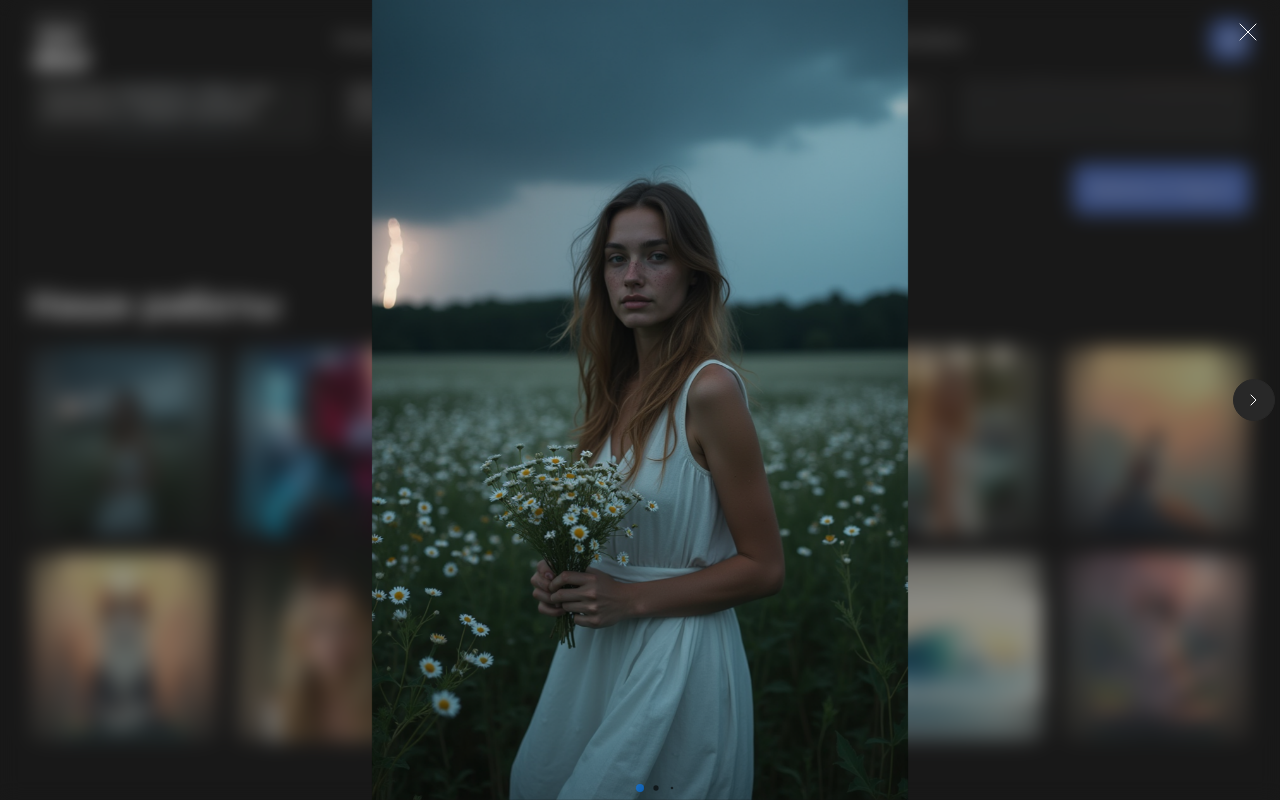
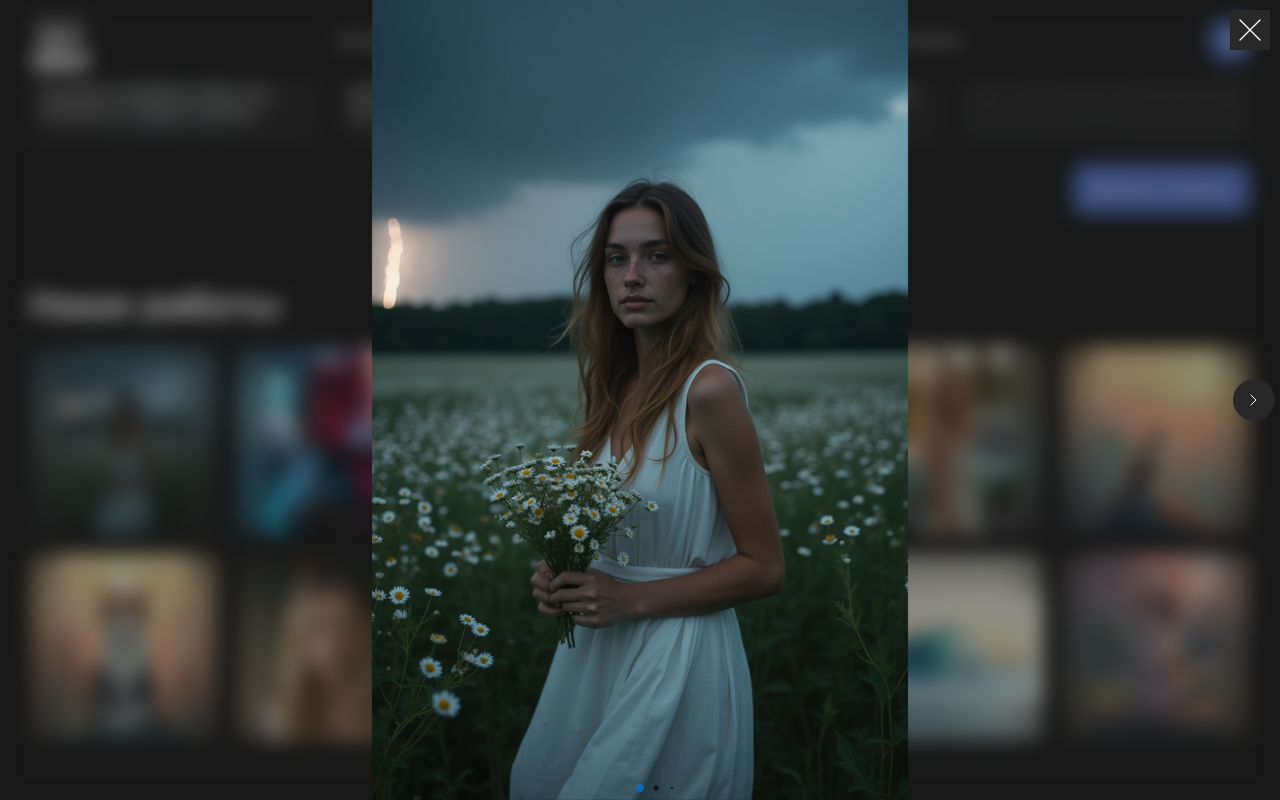
Before and after one commit to Andryuha-Nikolaev/deep-visual, a Next.js app: page / in a window 1280 px wide. Both pictures are taken after a click on the element 123 px from the left and 1664 px from the top of the page. Built offline with nearby package versions, Linux system fonts and the light colour scheme; no server answers.

Commit message:
#add #modal - close btn

```diff
--- a/src/features/modal/ui/Modal.module.scss
+++ b/src/features/modal/ui/Modal.module.scss
@@ -7,6 +7,7 @@
   max-width: convert.to-rem(600);
   border-radius: convert.to-rem(10);
   max-height: calc(100vh - 20px);
+  max-height: calc(100svh - 20px);
 
   @include breakpoints.md {
     width: 100%;
@@ -19,8 +20,8 @@
 
 .close {
   position: absolute;
-  right: convert.to-rem(20);
-  top: convert.to-rem(20);
+  right: convert.to-rem(10);
+  top: convert.to-rem(10);
   z-index: 2;
 }
 
--- a/src/features/modal/ui/Modal.tsx
+++ b/src/features/modal/ui/Modal.tsx
@@ -72,7 +72,7 @@ const Modal = () => {
         <>
           {!modalConfig.hiddenCloseButton && (
             <div className={s.close}>
-              <CloseButton onClick={hideModal} />
+              <CloseButton onClick={hideModal} colorVariant="var1" size="lg" />
             </div>
           )}
           {modalComponents[modalId]}
--- a/src/shared/ui/buttons/close/ui/CloseButton.module.scss
+++ b/src/shared/ui/buttons/close/ui/CloseButton.module.scss
@@ -1,16 +1,46 @@
 @use "$styles/functions/convert";
 @use "$styles/mixins/mixins";
+@use "$styles/mixins/button";
 
 .button {
-  width: 100%;
-  height: 100%;
   flex-shrink: 0;
+
   @include mixins.flex-center;
-
-  @include mixins.hover-opacity;
 
   svg {
     width: 100%;
     height: auto;
   }
+
+  &.transparent {
+    @include mixins.hover-opacity;
+  }
+
+  &.var1 {
+    @include button.button-1;
+  }
+
+  &.auto {
+    width: 100%;
+    height: 100%;
+  }
+
+  &.sm {
+    width: convert.to-rem(16);
+    height: convert.to-rem(16);
+  }
+
+  &.md {
+    width: convert.to-rem(24);
+    height: convert.to-rem(24);
+  }
+
+  &.lg {
+    width: convert.to-rem(40);
+    height: convert.to-rem(40);
+
+    svg {
+      width: convert.to-rem(30);
+    }
+  }
 }
--- a/src/shared/ui/buttons/close/ui/CloseButton.tsx
+++ b/src/shared/ui/buttons/close/ui/CloseButton.tsx
@@ -7,13 +7,24 @@ import { CloseIcon } from "./icons/close-icon/CloseIcon";
 
 type CloseButtonProps = ButtonHTMLAttributes<HTMLButtonElement> & {
   className?: string;
+  colorVariant?: "transparent" | "var1";
+  size?: "sm" | "md" | "lg" | "auto";
 };
 
-export const CloseButton = ({ onClick, className, children, ...restProps }: CloseButtonProps) => {
+export const CloseButton = ({
+  onClick,
+  className,
+  children,
+  colorVariant = "transparent",
+  size = "auto",
+  ...restProps
+}: CloseButtonProps) => {
+  console.log(colorVariant);
+
   return (
     <button
       onClick={onClick}
-      className={clsx(s.button, className)}
+      className={clsx(s.button, className, s[colorVariant], s[size])}
       aria-label="Закрыть"
       type="button"
       {...restProps}
--- a/src/widgets/carousel/ui/Carousel.tsx
+++ b/src/widgets/carousel/ui/Carousel.tsx
@@ -30,14 +30,7 @@ export const Carousel = ({ children, swiperOptions, variant = "root" }: Carousel
 
   return (
     <div className={s.block}>
-      <Swiper
-        className={s.swiper}
-        ref={swiperRef}
-        spaceBetween={20}
-        grabCursor
-        keyboard={{ enabled: true }}
-        {...options}
-      >
+      <Swiper className={s.swiper} ref={swiperRef} spaceBetween={20} grabCursor {...options}>
         {children}
       </Swiper>
       <Navigation
--- a/src/widgets/carousel/ui/config/config.ts
+++ b/src/widgets/carousel/ui/config/config.ts
@@ -1,4 +1,4 @@
-import { Pagination } from "swiper/modules";
+import { Keyboard, Pagination } from "swiper/modules";
 import { SwiperOptions } from "swiper/types";
 
 export const rootCarouselConfig: SwiperOptions = {
@@ -17,8 +17,9 @@ export const rootCarouselConfig: SwiperOptions = {
 };
 
 export const galleryCarouselConfig: SwiperOptions = {
-  modules: [Pagination],
+  modules: [Pagination, Keyboard],
   pagination: {
     dynamicBullets: true,
   },
+  keyboard: { enabled: true },
 };
--- a/src/widgets/carousel/ui/gallery-slide/GallerySlide.module.scss
+++ b/src/widgets/carousel/ui/gallery-slide/GallerySlide.module.scss
@@ -1,9 +1,12 @@
 @use "$styles/functions/convert";
+@use "$styles/mixins/breakpoints";
 
 .image {
+  max-height: convert.to-rem(1264);
+
   object-fit: contain;
   max-width: convert.to-rem(1376);
-  max-height: convert.to-rem(1264);
+
   width: 100%;
   height: 100%;
 }
```
